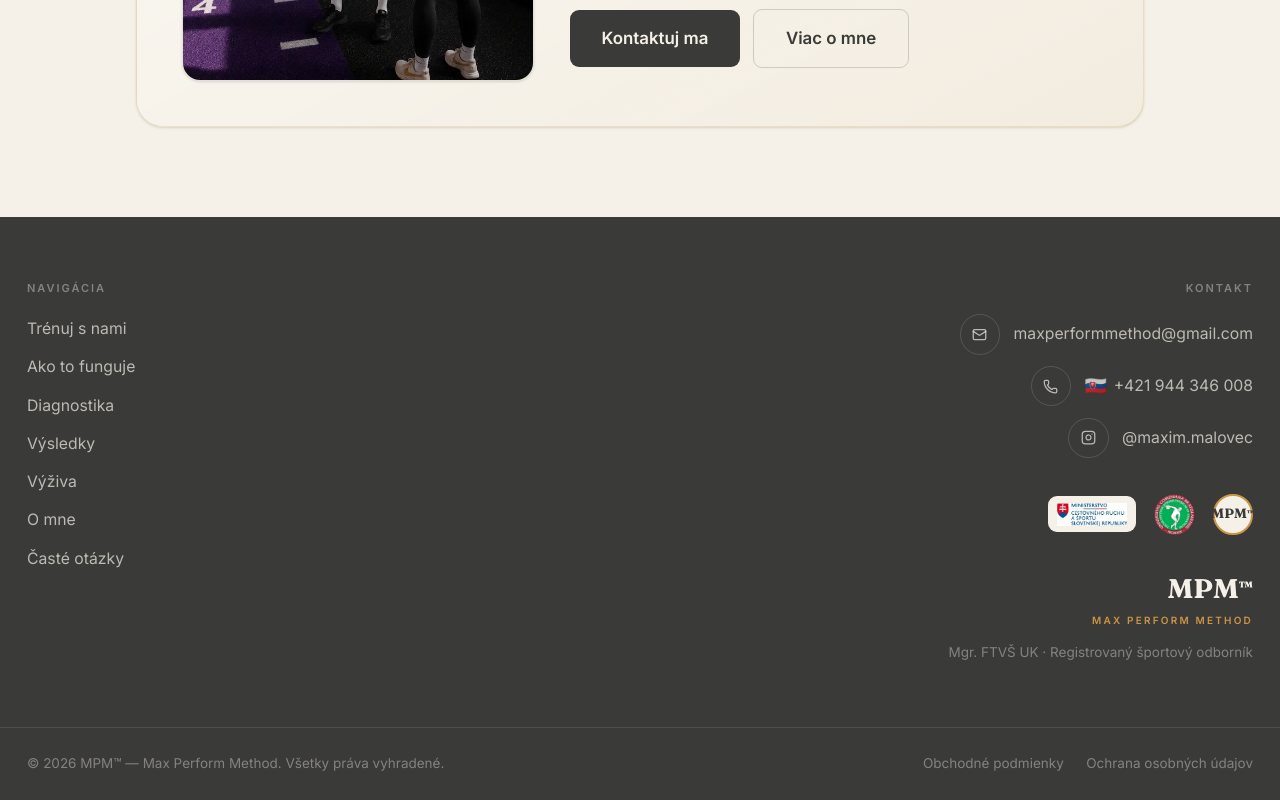
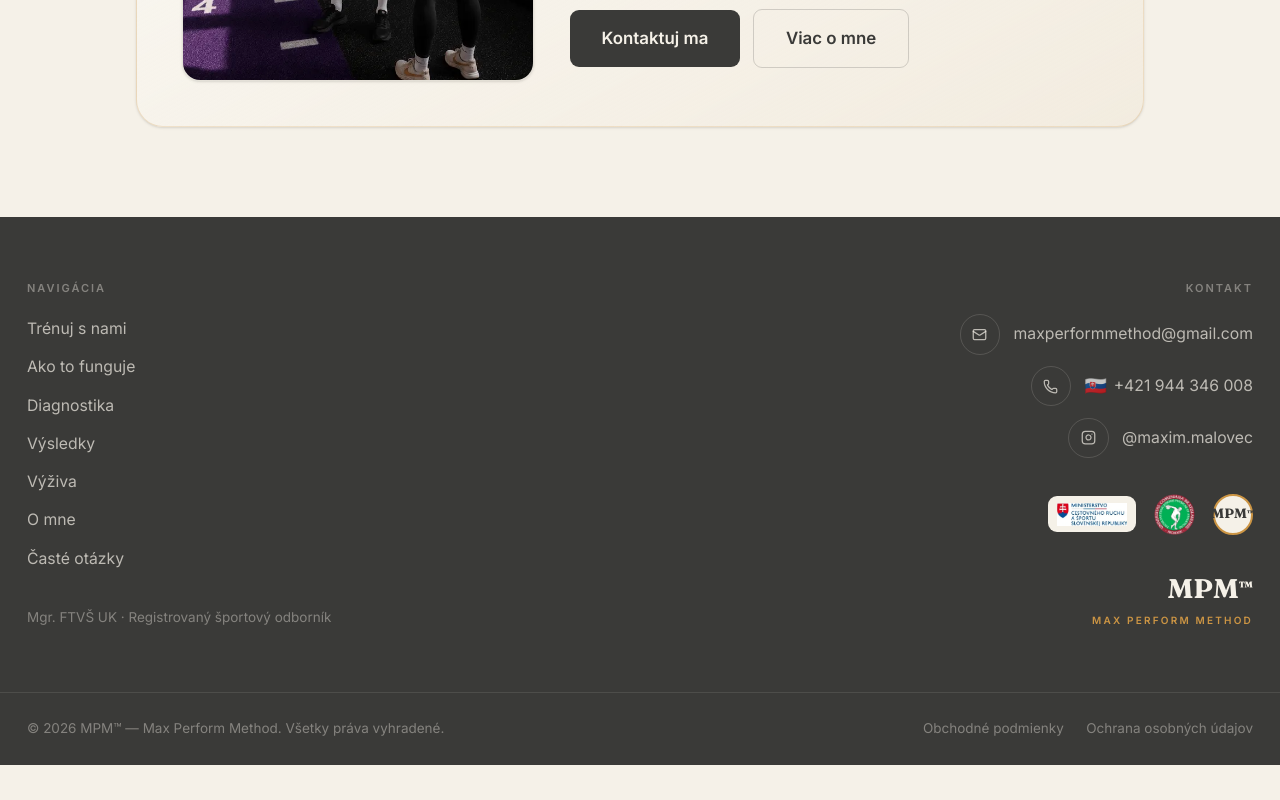
Before and after one commit to maxperformmethod-oss/MPM, a React (Vite) app in the folder fittrack/: page / in a window 1280 px wide. Shown: the part 5635-6435 px from the top of the page. After the commit the page ends 6400 px from the top, so only its background shows below. Built offline with nearby package versions, Linux system fonts and the light colour scheme.

Commit message:
Footer: move credentials line to the left under navigation

```diff
--- a/fittrack/src/components/AppLayout.tsx
+++ b/fittrack/src/components/AppLayout.tsx
@@ -55,6 +55,7 @@ export function AppLayout() {
         <div className="mx-auto max-w-6xl px-4 py-12 sm:px-6 sm:py-14">
           {/* Navigation (left) + everything else stacked compactly on the right. */}
           <div className="flex flex-col gap-10 sm:flex-row sm:justify-between sm:gap-10">
+            <div>
               <nav aria-label={t.footer.navTitle}>
                 <p className="text-[11px] font-semibold tracking-[0.18em] text-cream/40">
                   {t.footer.navTitle.toUpperCase()}
@@ -72,6 +73,10 @@ export function AppLayout() {
                   ))}
                 </ul>
               </nav>
+              <p className="mt-8 max-w-xs text-xs leading-relaxed text-cream/40">
+                {t.footer.credentials}
+              </p>
+            </div>
 
             <div className="flex flex-col gap-8 sm:items-end">
               {/* Contacts */}
@@ -128,9 +133,6 @@ export function AppLayout() {
                 <p className="mt-1.5 text-[10px] font-semibold tracking-[0.22em] text-gold">
                   MAX PERFORM METHOD
                 </p>
-                <p className="mt-3 text-xs leading-relaxed text-cream/40">
-                  {t.footer.credentials}
-                </p>
               </div>
             </div>
           </div>
```
Lines whose indentation alone changed are shown as unchanged.
